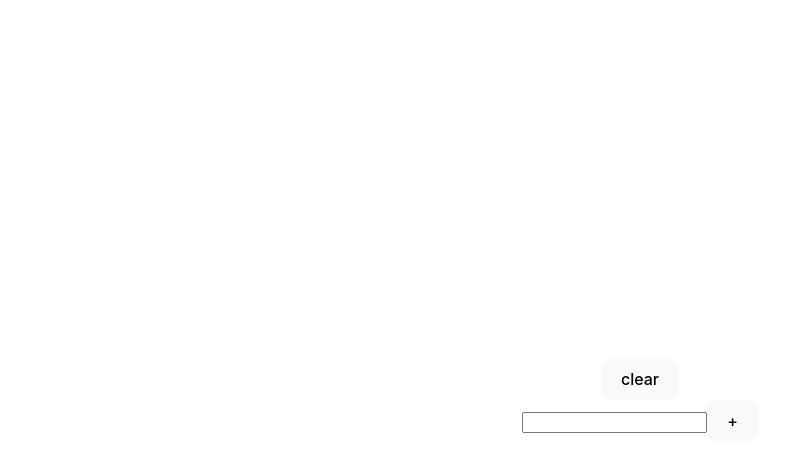
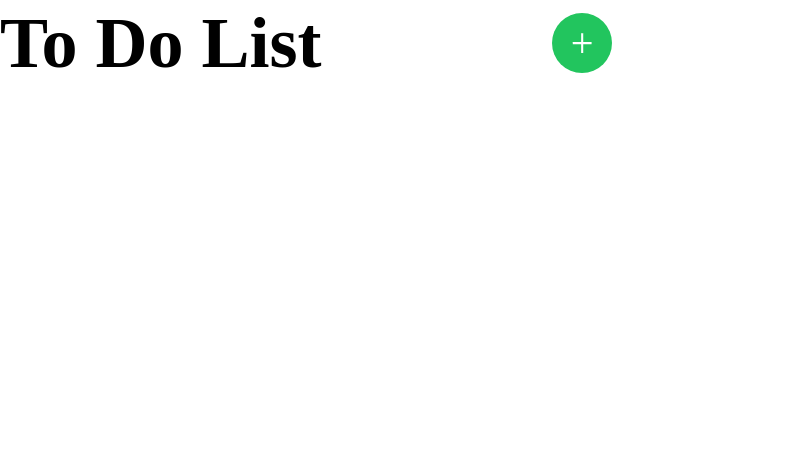
Before and after one commit to tiborFulop123/todoapp, a Vue app: page / in a window 1280 px wide. Shown: the top 472 px of the page, without its empty margins (0-796 px from the left). Built offline with nearby package versions, Linux system fonts and the light colour scheme.

Commit message:
ITL-10 Create the event that triggers the todo creation functionality

```diff
--- a/package.json
+++ b/package.json
@@ -13,6 +13,9 @@
   },
   "devDependencies": {
     "@vitejs/plugin-vue": "^4.0.0",
+    "autoprefixer": "^10.4.13",
+    "postcss": "^8.4.21",
+    "tailwindcss": "^3.2.4",
     "vite": "^4.0.0"
   }
 }
--- /dev/null
+++ b/postcss.config.cjs
@@ -0,0 +1,6 @@
+module.exports = {
+  plugins: {
+    tailwindcss: {},
+    autoprefixer: {},
+  },
+}
--- a/src/components/HeaderComponent.vue
+++ b/src/components/HeaderComponent.vue
@@ -6,7 +6,9 @@
       <span class="inline-block align-middle TodoHeader">
         To Do List
       </span><input type="text" v-model="todoText" />
-      <button  @click="addToDo(todoText)"><img class=" h-[59.64px;] w-[59.64px]" :src="pluszGomb" ></button>
+      <button class="bg-green-500 text-white rounded-full w-[60px] h-[60px] text-3xl" @click="addToDo(todoText)">
+        <span class="flex justify-center " ><img :src=buttonIcon ></span>
+      </button>
 
     </div>
     <div>
@@ -33,7 +35,7 @@
 import TodoForm from "./TodoForm.vue";
 import pluszGomb from "./../assets/pluszGomb.svg"
 import { ref } from "vue";
-
+import buttonIcon from "./../assets/buttonIcon.svg"
 const todoText = ref("");
 const emit = defineEmits(["toDoAdded"]);
 function addToDo() {
--- a/src/components/HelloWorld.vue
+++ b/src/components/HelloWorld.vue
@@ -3,7 +3,7 @@ import { VueElement } from "vue";
 import TodoForm from "./TodoForm.vue";
 import { ref } from "vue";
 import ToDoList from "./ToDoList.vue";
-// import HeaderComponent from "./HeaderComponent.vue";
+import HeaderComponent from "./HeaderComponent.vue";
 
 const toDos = ref([]);
 function addNewTodo(todo) {
@@ -12,16 +12,22 @@ function addNewTodo(todo) {
 function removeToDo(index) {
   toDos.value.splice(index, 1);
 }
-function clearToDo(clear) {
+function clearToDo() {
   toDos.value = [];
 }
+
+
+
 </script>
 
 <template>
-  <TodoForm @toDoAdded="addNewTodo" @toDoCleared="clearToDo"> </TodoForm>
+
+  <div>    </div>
+  <HeaderComponent @toDoAdded="addNewTodo" ></HeaderComponent>
+  <TodoForm @toDoCleared="clearToDo" > </TodoForm>
   <ToDoList @toDoDeleted="removeToDo" :toDos="toDos"></ToDoList>
 
-  <!-- <HeaderComponent></HeaderComponent> -->
+
 </template>
 
 <!-- @toDoAdded="addNewTodo" -->
--- /dev/null
+++ b/src/components/ToDoItem.vue
@@ -0,0 +1,5 @@
+<template>
+
+</template>
+
+<script></script>
--- a/src/components/ToDoList.vue
+++ b/src/components/ToDoList.vue
@@ -1,8 +1,17 @@
 <template>
   <li v-for="(todo, index) in toDos" v-bind:key="todo.id">
     {{ todo }}
-    <button @click="removeToDo(index)">delete</button>
+    <button class="border-radius: 50%;" @click="removeToDo(index)">delete</button>
   </li>
+<div>
+
+
+
+</div>
+
+
+
+
 </template>
 
 <script setup>
@@ -15,4 +24,6 @@ function removeToDo(index) {
 const props = defineProps({
   toDos: { type: Array, required: true },
 });
+
+
 </script>
--- a/src/components/TodoForm.vue
+++ b/src/components/TodoForm.vue
@@ -2,17 +2,20 @@
 import { ref } from "vue";
 
 const todoText = ref("");
-const emit = defineEmits(["toDoAdded,ToDoCleared"]);
-function addToDo() {
-  emit("toDoAdded", todoText.value);
-  todoText.value = "";
-}
 
-function clearToDo(clear) {
-  emit("toDoCleared", clear);
-}
 
-// (toDos.value = [])
+
+// function clearToDo(clear) {
+//   emit("toDoCleared", clear);{
+
+//     (toDos.value = [])
+
+//   }
+// }
+
+
+
+
 // function clearToDo() {
 //   toDos.value = [];
 // }
@@ -27,22 +30,35 @@ function clearToDo(clear) {
 //   },
 //   {
 //     text: "tanulj angolul",
-//     priority: "High",
+//     priority: "Medium",
 //     created_at: "2023-01-30",
 //     status: "Active"
 //   }
+//   ,
+//   {
+//     text: "tanulj angolul",
+//     priority: "Low",
+//     created_at: "2023-01-30",
+//     status: "Active"
+//   }
+
 // )
 </script>
 
 <template>
   <div>
-    <button class="" @click="clearToDo">clear</button>
-
+    <!-- <button class="" @click="clearToDo">clear</button> -->
+<!--
     <div>
       <input type="text" v-model="todoText" />
-      <button class="border-radius: 50%" @click="addToDo(todoText)">
-        &#43;
+      <button class="" @click="addToDo(todoText)">
+
       </button>
-    </div>
+    </div> -->
   </div>
 </template>
+<style>
+
+
+
+</style>
--- a/src/style.css
+++ b/src/style.css
@@ -1,4 +1,8 @@
-:root {
+
+@tailwind base;
+@tailwind components;
+@tailwind utilities;
+/* :root {
   font-family: Inter, Avenir, Helvetica, Arial, sans-serif;
   font-size: 16px;
   line-height: 24px;
@@ -87,4 +91,4 @@ button:focus-visible {
   button {
     background-color: #f9f9f9;
   }
-}
+} */
--- /dev/null
+++ b/tailwind.config.cjs
@@ -0,0 +1,9 @@
+/** @type {import('tailwindcss').Config} */
+module.exports = {
+  content: ["./index.html",
+  "./src/**/*.{vue,js,ts,jsx,tsx}"],
+  theme: {
+    extend: {},
+  },
+  plugins: [],
+}
```
Also changed, not shown: src/components/toDo-item.vue (deleted), 1 other file (tests, documents, lock files or other folders).
